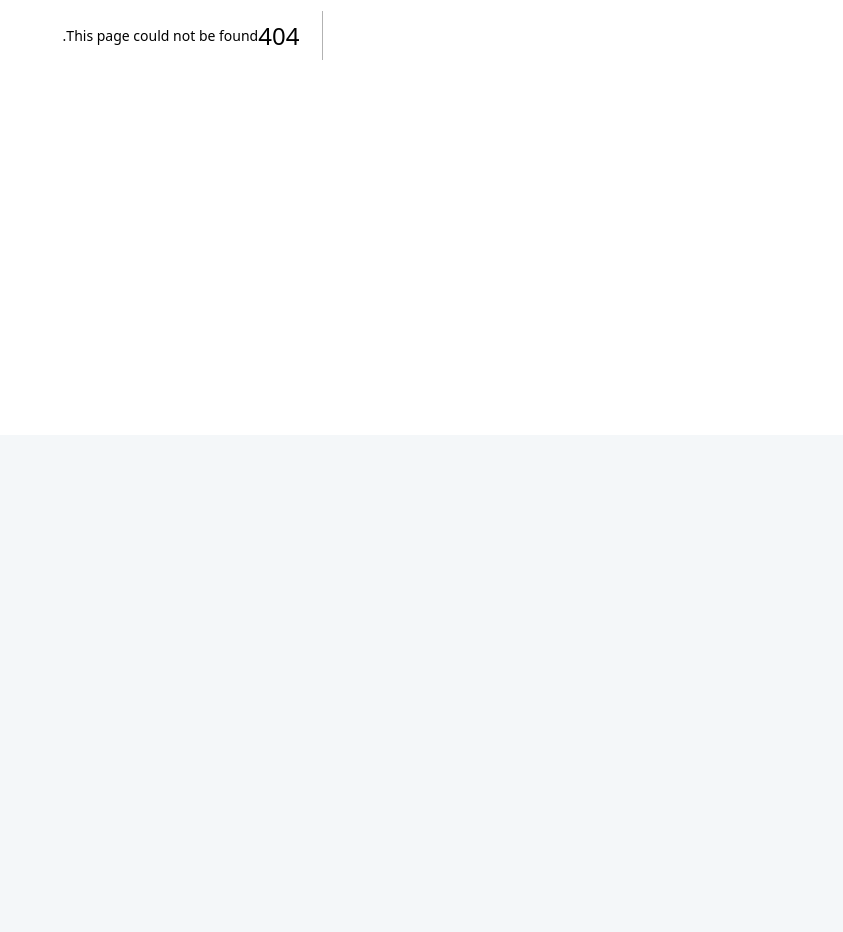
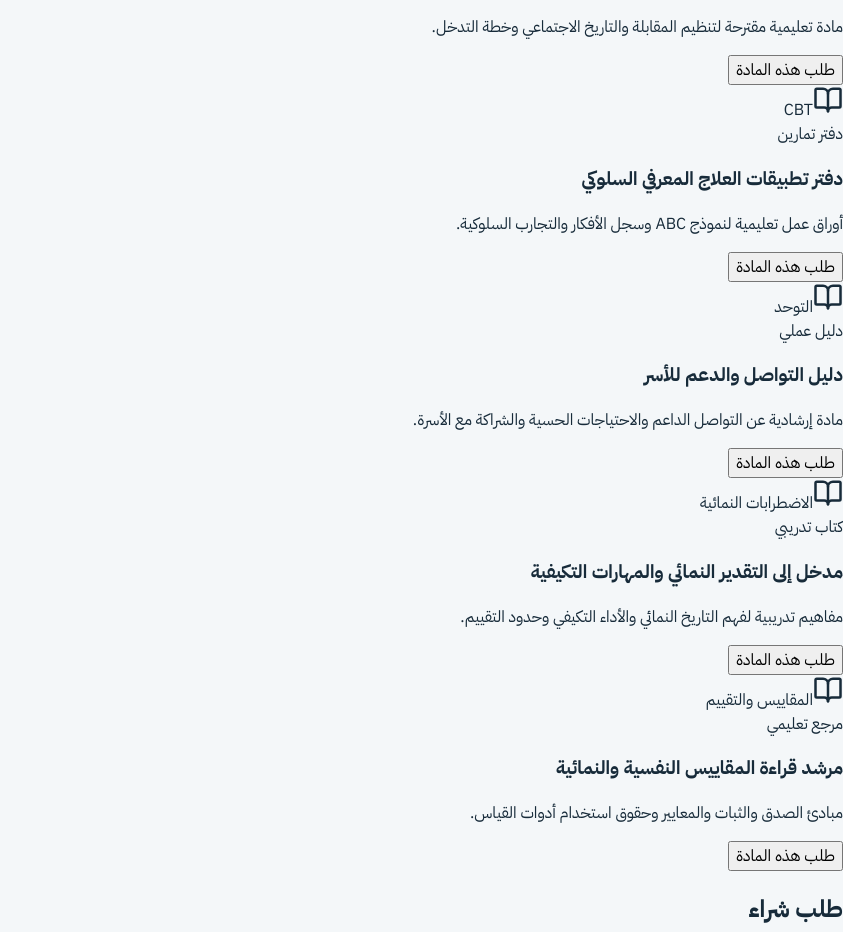
Before and after one commit to ffgg35646-ops/111111, a Next.js app: page /books in a window 1280 px wide. Before the commit this address had no page. Shown: the part 365-1297 px from the top of the page, without its empty margins (437-1280 px from the left). Before the commit the page ends 800 px from the top, so only its background shows below. Built offline with nearby package versions, Linux system fonts and the light colour scheme.

Commit message:
Build knowledge store catalogue and book order intake

```diff
--- /dev/null
+++ b/app/books/page.tsx
@@ -0,0 +1,35 @@
+"use client";
+
+import { useState } from "react";
+import { BookOpen, ShoppingBag } from "lucide-react";
+import { PlatformLayout } from "@/components/platform-layout";
+import PlatformRequestForm from "@/components/platform-request-form";
+
+const books=[
+ {id:"book-social-case",title:"دليل دراسة الحالة في الخدمة الاجتماعية",category:"الخدمة الاجتماعية",description:"مادة تعليمية مقترحة لتنظيم المقابلة والتاريخ الاجتماعي وخطة التدخل.",format:"كتاب تدريبي"},
+ {id:"book-cbt-practice",title:"دفتر تطبيقات العلاج المعرفي السلوكي",category:"CBT",description:"أوراق عمل تعليمية لنموذج ABC وسجل الأفكار والتجارب السلوكية.",format:"دفتر تمارين"},
+ {id:"book-autism-support",title:"دليل التواصل والدعم للأسر",category:"التوحد",description:"مادة إرشادية عن التواصل الداعم والاحتياجات الحسية والشراكة مع الأسرة.",format:"دليل عملي"},
+ {id:"book-developmental",title:"مدخل إلى التقدير النمائي والمهارات التكيفية",category:"الاضطرابات النمائية",description:"مفاهيم تدريبية لفهم التاريخ النمائي والأداء التكيفي وحدود التقييم.",format:"كتاب تدريبي"},
+ {id:"book-scales",title:"مرشد قراءة المقاييس النفسية والنمائية",category:"المقاييس والتقييم",description:"مبادئ الصدق والثبات والمعايير وحقوق استخدام أدوات القياس.",format:"مرجع تعليمي"},
+];
+export default function BooksPage(){
+  const [bookId,setBookId]=useState(books[0].id);
+  const active=books.find(book=>book.id===bookId)!;
+  return <PlatformLayout title="المكتبة والمتجر المعرفي" description="كتالوج للكتب والأدلة والمواد التعليمية المرتبطة بالخدمة الاجتماعية والصحة النفسية والتوحد والقياس.">
+    <div className="portal-callout"><ShoppingBag size={16}/> أرسل طلب الكتاب وسيتحقق فريق المتجر من توفر النسخة والسعر ووسيلة التسليم قبل تأكيد الطلب. الدفع الإلكتروني والمخزون والشحن الآلي لم يتم ربطها بعد.</div>
+    <div className="portal-grid">
+      {books.map(book=><article className="portal-card book-card" key={book.id}>
+        <div className="book-cover"><BookOpen size={30}/><span>{book.category}</span></div>
+        <span className="portal-chip">{book.format}</span><h3>{book.title}</h3><p>{book.description}</p>
+        <button className="portal-button secondary" onClick={()=>setBookId(book.id)}>طلب هذه المادة</button>
+      </article>)}
+    </div>
+    <section className="book-order-panel">
+      <div className="portal-section-title"><div><h2>طلب شراء</h2><p>{active.title}</p></div></div>
+      <PlatformRequestForm key={active.id} kind="book_order" title="بيانات طلب الكتاب" initialData={{items:[{bookId:active.id,quantity:1}]}} fields={[
+        {name:"deliveryRegion",label:"المدينة / منطقة التسليم",type:"text",placeholder:"اكتب المدينة"},
+        {name:"orderNote",label:"ملاحظة للطلب (اختياري)",type:"textarea",placeholder:"عدد النسخ أو تفضيل طريقة التواصل."},
+      ]} submitLabel="إرسال طلب الشراء"/>
+    </section>
+  </PlatformLayout>;
+}
```
